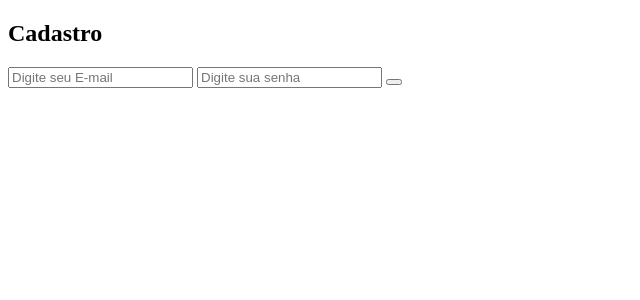
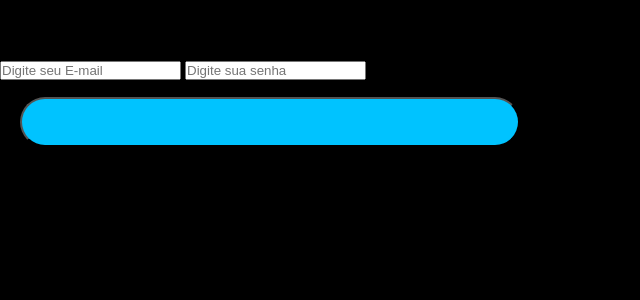
Before and after one commit to brunoresende27/Projeto-Integrador-202600077, a Flask app: page /cadastro in a window 1280 px wide. Shown: the top 300 px of the page, without its empty margins (0-640 px from the left). Run offline with Flask 3, Linux system fonts and the light colour scheme; some libraries are stand-ins or nearby versions.

Commit message:
commit 2

```diff
--- a/main.py
+++ b/main.py
@@ -5,13 +5,14 @@ from google.genai import types
 import flask
 from flask import Flask, request, render_template, redirect, url_for, session, flash
 import psycopg2
+from datetime import datetime
 
 load_dotenv()
 
 connect = psycopg2.connect(
     host="127.0.0.1",
     port="5432",
-    database="",
+    database="projeto_integrador",
     user="postgres",
     password="postgres"
 )
@@ -47,8 +48,11 @@ interaction = client.chats.create(
     )
 )
 
+
+
 @app.route("/cadastro", methods=["GET", "POST"])
 def cadastro():
+    data_atual = datetime.now().strftime("%d/%m/%Y")
     if request.method == "POST":
         email = request.form.get("email","").strip().lower()
         senha = request.form.get("senha","")
@@ -67,7 +71,7 @@ def cadastro():
             cursor.execute("SELECT id_usu,email_usu FROM loggin WHERE email_usu = %s", (email,))
             cadastrar = cursor.fetchone()
             if not cadastrar:
-                cursor.execute("INSERT INTO loggin (email_usu,senha_usu) VALUES (%s,%s) RETURNING id_usu", (email,senha))
+                cursor.execute("INSERT INTO loggin (email_usu,senha_usu,data_criacao) VALUES (%s,%s,%s) RETURNING id_usu", (email,senha,data_atual))
                 connect.commit()
 
         except Exception as erro:
--- a/static/css/style.css
+++ b/static/css/style.css
@@ -21,6 +21,8 @@ body {
     border-radius: 20px;
     margin-top: 200px;
     margin-left: 430px;
+    overflow-y: auto;
+    overflow-x: hidden;
 }
 
 .chat {
@@ -92,3 +94,13 @@ body {
     margin: 5px;
     margin-bottom: 40px;
 }
+
+.enviarcadastro {
+    position: relative;
+    width: 500px;
+    height: 50px;
+    border-radius: 25px;
+    background-color: #00c3ff;
+    top: 70px;
+    left: -350px;
+}
--- a/templates/cadastro.html
+++ b/templates/cadastro.html
@@ -3,6 +3,7 @@
     <head>
         <meta charset="UTF-8">
         <title>ChatBot</title>
+        <link rel="stylesheet" href="../static/css/style.css">
     </head>
     <body>
         <h2>Cadastro</h2>
@@ -27,9 +28,11 @@
                 id="senha"
                 name="senha"
                 placeholder="Digite sua senha"
+                minlength="8"
                 required>
 
             <button class="enviarcadastro" type="submit">
+
 
             </button>
         </form>
```
